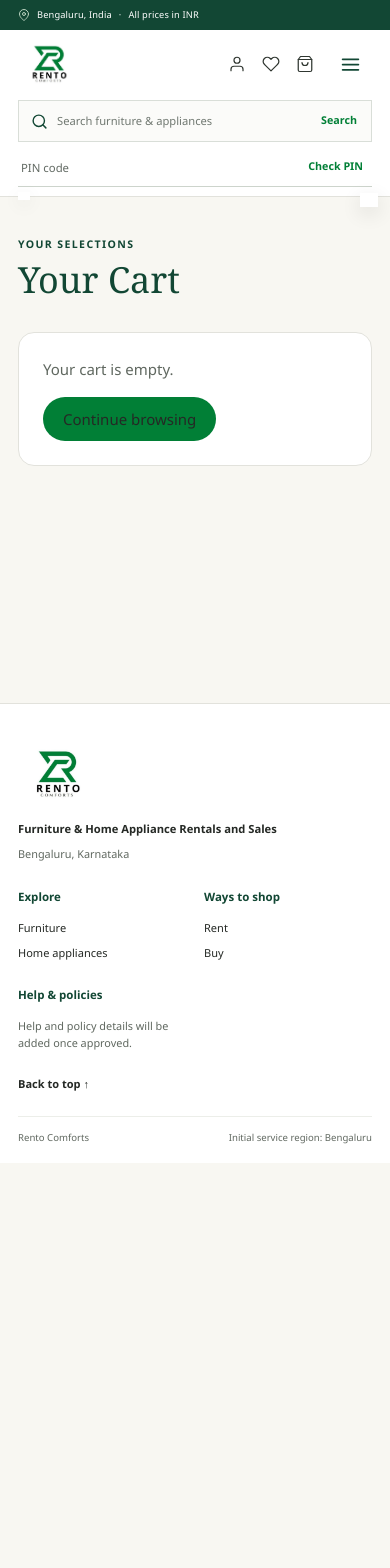
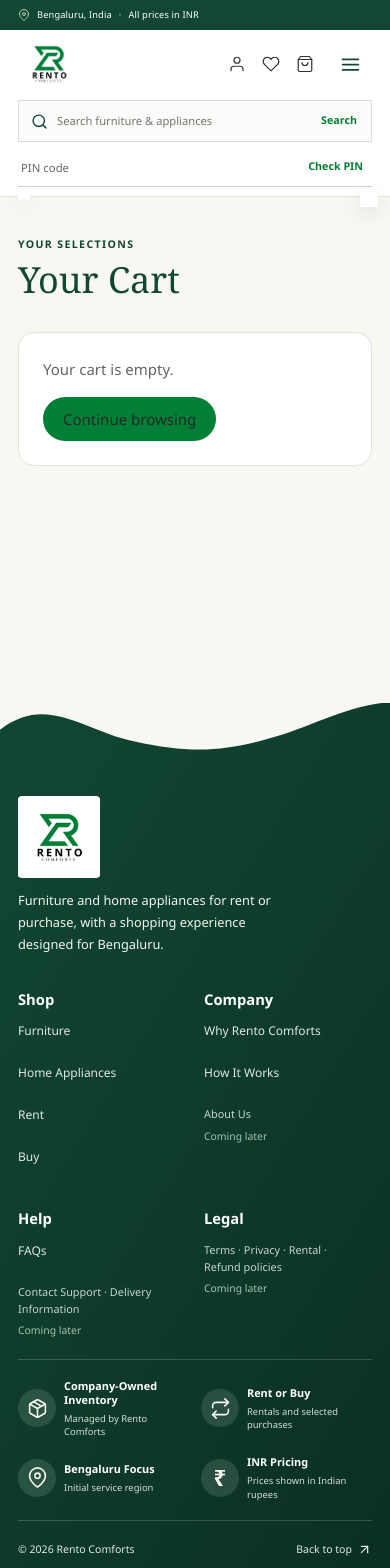
Before and after one commit to Yashwanth1228/Rento-Comforts, a Next.js app: page /cart in a window 390 px wide. Shown: the top 1568 px of the page. Before the commit the page ends 1163 px from the top, so only its background shows below. Built offline with nearby package versions, Linux system fonts and the light colour scheme.

Commit message:
footer changes

```diff
--- a/app/globals.css
+++ b/app/globals.css
@@ -435,20 +435,39 @@
 .why-choose__image { object-fit: cover; object-position: 58% center; }
 .why-choose__visual figcaption { color: var(--muted-foreground); font-size: .64rem; line-height: 1.4; }
 
-/* Footer */
-.site-footer { padding-block: 39px 18px; background: #fff; border-top: 1px solid var(--border); }
-.site-footer__inner { display: grid; grid-template-columns: minmax(230px, 1.5fr) repeat(3, minmax(130px, .7fr)) auto; gap: 30px; align-items: start; }
-.site-footer__brand > a { width: 79px; height: 79px; display: block; background: #fff; }
+/* Premium dark-green footer */
+.site-footer { position: relative; isolation: isolate; overflow: hidden; padding: 112px 0 0; background: linear-gradient(122deg, #124734 0%, #0d3829 64%, #092f23 100%); color: #f8f7f2; }
+.site-footer__wave { position: absolute; z-index: -1; top: -1px; left: 0; width: 100%; height: 108px; fill: var(--warm-ivory); }
+.site-footer__content { position: relative; z-index: 1; }
+.site-footer__main { position: relative; display: grid; grid-template-columns: minmax(190px, .82fr) minmax(0, 2.6fr) minmax(240px, 1.18fr); gap: clamp(20px, 2.4vw, 36px); min-height: 310px; padding-bottom: 30px; }
+.site-footer__brand { max-width: 260px; }
+.site-footer__logo-tile { display: grid; width: 106px; height: 106px; place-items: center; overflow: hidden; border-radius: 4px; background: #fff; }
 .site-footer__logo { display: block; width: 100%; height: 100%; object-fit: contain; }
-.site-footer__brand p { margin: 7px 0 2px; font-size: .7rem; font-weight: 650; }
-.site-footer__brand > span, .site-footer__group p { color: var(--muted-foreground); font-size: .68rem; }
-.site-footer__group { display: grid; justify-items: start; gap: 8px; }
-.site-footer__group h2 { margin: 0 0 4px; color: var(--deep-forest); font-size: .72rem; font-weight: 760; }
-.site-footer__group a { font-size: .69rem; font-weight: 520; }
-.site-footer__group p { max-width: 165px; margin: 0; line-height: 1.6; }
-.site-footer__back { justify-self: end; text-decoration: none; font-size: .69rem; font-weight: 650; }
-.site-footer__back:hover { color: var(--brand-green); }
-.site-footer__base { display: flex; justify-content: space-between; gap: 20px; margin-top: 29px; padding-top: 13px; border-top: 1px solid #eceee9; color: var(--muted-foreground); font-size: .64rem; }
+.site-footer__brand p { max-width: 33ch; margin: 17px 0 0; color: #f3f5ef; font-size: .86rem; line-height: 1.7; }
+.site-footer__navigation { display: grid; grid-template-columns: repeat(4, minmax(0, 1fr)); gap: clamp(13px, 1.7vw, 25px); padding-top: 10px; }
+.site-footer__group { position: relative; z-index: 2; display: flex; min-width: 0; flex-direction: column; align-items: flex-start; gap: 11px; }
+.site-footer__group h2 { margin: 0 0 5px; color: #fff; font-size: 1rem; font-weight: 750; }
+.site-footer__group a { min-height: 28px; color: #e0e9e1; font-size: .77rem; font-weight: 500; line-height: 1.5; text-decoration: none; transition: color 150ms ease; }
+.site-footer__group a:hover { color: #a6d5b3; }
+.site-footer__pending { max-width: 22ch; margin: 0; color: #c6d5ca; font-size: .72rem; line-height: 1.55; }
+.site-footer__pending span { display: block; margin-top: 5px; color: #a8c3af; font-size: .65rem; }
+.site-footer__decoration { position: relative; min-width: 0; min-height: 300px; align-self: stretch; margin-right: calc(-1 * max(36px, (100vw - 1320px) / 2)); overflow: visible; }
+.site-footer__decoration::after { position: absolute; z-index: 1; inset: 0; background: linear-gradient(90deg, #124734 0%, rgb(18 71 52 / 52%) 17%, transparent 44%), linear-gradient(180deg, rgb(18 71 52 / 74%) 0%, transparent 14%, transparent 70%, #0a3024 100%); content: ""; pointer-events: none; }
+.site-footer__decoration-image { object-fit: cover; object-position: 69% center; }
+.site-footer__decoration > span { position: absolute; z-index: 2; right: 5px; bottom: 4px; color: rgb(248 247 242 / 68%); font-size: .58rem; }
+.site-footer__highlights { display: grid; width: min(78%, 980px); grid-template-columns: repeat(4, minmax(0, 1fr)); gap: 15px; padding: 23px 0; border-top: 1px solid rgb(231 241 233 / 20%); border-bottom: 1px solid rgb(231 241 233 / 20%); }
+.site-footer__highlight { display: flex; min-width: 0; align-items: center; gap: 12px; }
+.site-footer__highlight-icon { display: grid; width: 46px; height: 46px; flex: 0 0 auto; place-items: center; border-radius: 50%; background: rgb(233 241 233 / 13%); color: #f8f7f2; }
+.site-footer__highlight-icon svg { width: 21px; height: 21px; stroke-width: 1.8; }
+.site-footer__rupee { font-size: 1.4rem; font-weight: 650; }
+.site-footer__highlight-copy { display: grid; gap: 5px; min-width: 0; }
+.site-footer__highlight-copy strong { color: #fff; font-size: .72rem; line-height: 1.3; }
+.site-footer__highlight-copy > span { color: #d1ded3; font-size: .63rem; line-height: 1.4; }
+.site-footer__base { display: flex; min-height: 60px; align-items: center; justify-content: space-between; gap: 20px; color: #e1e9e2; font-size: .72rem; }
+.site-footer__base a { display: inline-flex; align-items: center; gap: 5px; min-height: 40px; color: inherit; text-decoration: none; }
+.site-footer__base a:hover { color: #a6d5b3; }
+.site-footer__base svg { width: 15px; height: 15px; }
+.site-footer a:focus-visible { outline-color: #b5d9bd; }
 
 @layer base { * { @apply border-border; } html { @apply font-sans; } }
 @media (max-width: 1120px) {
@@ -461,8 +480,21 @@
   .hero-carousel__viewport { height: clamp(440px, 42vw, 520px); }
   .hero-slide__content { width: 58%; }
   .hero-slide h1 { font-size: clamp(3.15rem, 5.8vw, 4.25rem); }
-  .site-footer__inner { grid-template-columns: minmax(200px, 1.3fr) repeat(3, minmax(110px, .7fr)); }
-  .site-footer__back { grid-column: 2 / -1; justify-self: end; }
+  .site-footer__main { grid-template-columns: minmax(170px, .78fr) minmax(0, 2.4fr) minmax(190px, 1fr); gap: 18px; }
+  .site-footer__navigation { gap: 11px; }
+  .site-footer__group a { font-size: .7rem; }
+  .site-footer__highlights { width: 82%; gap: 9px; }
+  .site-footer__highlight { gap: 8px; }
+  .site-footer__highlight-icon { width: 40px; height: 40px; }
+  .site-footer__decoration { margin-right: -26px; }
+}
+@media (max-width: 900px) {
+  .site-footer { padding-top: 100px; }
+  .site-footer__wave { height: 92px; }
+  .site-footer__main { grid-template-columns: minmax(0, 1.15fr) minmax(220px, .85fr); gap: 20px; min-height: 0; }
+  .site-footer__navigation { grid-column: 1 / -1; grid-row: 2; grid-template-columns: repeat(4, minmax(0, 1fr)); padding-top: 12px; }
+  .site-footer__decoration { min-height: 220px; margin-right: -22px; }
+  .site-footer__highlights { width: 100%; }
 }
 @media (max-width: 1000px) {
   .page-container { width: min(100% - 44px, 760px); }
@@ -626,12 +658,23 @@
   .why-choose__benefit p { font-size: .71rem; }
   .why-choose__image-frame { aspect-ratio: 4 / 3; }
   .why-choose__visual figcaption { font-size: .6rem; }
-  .site-footer { padding-top: 30px; }
-  .site-footer__inner { grid-template-columns: repeat(2, minmax(0, 1fr)); gap: 24px 18px; }
-  .site-footer__brand { grid-column: 1 / -1; }
-  .site-footer__policies { grid-column: 1 / -1; }
-  .site-footer__back { grid-column: 1 / -1; justify-self: start; }
-  .site-footer__base { margin-top: 23px; font-size: .6rem; }
+  .site-footer { padding-top: 93px; }
+  .site-footer__wave { height: 82px; }
+  .site-footer__main { display: grid; grid-template-columns: 1fr; gap: 18px; min-height: 0; padding-bottom: 20px; }
+  .site-footer__brand { max-width: 100%; }
+  .site-footer__logo-tile { width: 82px; height: 82px; }
+  .site-footer__brand p { max-width: 36ch; margin-top: 12px; font-size: .8rem; }
+  .site-footer__decoration { display: none; }
+  .site-footer__navigation { grid-template-columns: repeat(2, minmax(0, 1fr)); gap: 25px 18px; padding-top: 14px; }
+  .site-footer__group { gap: 8px; }
+  .site-footer__group h2 { margin-bottom: 3px; font-size: .92rem; }
+  .site-footer__group a { min-height: 34px; font-size: .75rem; }
+  .site-footer__pending { font-size: .68rem; }
+  .site-footer__highlights { width: 100%; grid-template-columns: repeat(2, minmax(0, 1fr)); gap: 17px 12px; padding-block: 19px; }
+  .site-footer__highlight-icon { width: 38px; height: 38px; }
+  .site-footer__highlight-copy strong { font-size: .68rem; }
+  .site-footer__highlight-copy > span { font-size: .59rem; }
+  .site-footer__base { min-height: 58px; font-size: .66rem; }
 }
 @media (max-width: 370px) {
   .page-container { width: min(100% - 30px, 340px); }
@@ -650,7 +693,7 @@
   .category-cutout__name { font-size: .7rem; }
   .renting-journey__steps { grid-template-columns: 1fr; }
   .renting-journey__step { min-height: 0; }
-  .site-footer__base { flex-direction: column; gap: 3px; }
+  .site-footer__highlights { grid-template-columns: 1fr; }
 }
 @media (prefers-reduced-motion: reduce) {
   html { scroll-behavior: auto; }
@@ -667,11 +710,15 @@
 .faq-section__search input { width: 100%; min-width: 0; border: 0; outline: 0; background: transparent; color: var(--charcoal); }
 .faq-section__search input::placeholder { color: #7d8582; }
 .faq-section__search:focus-within { border-color: var(--ring); box-shadow: 0 0 0 3px rgb(79 149 110 / 13%); }
-.faq-section__visual { position: relative; display: flex; align-items: flex-end; min-height: 285px; margin: 19px -18px -4px -58px; isolation: isolate; }
-.faq-section__visual-orb { position: absolute; z-index: -1; top: 12px; left: -70px; width: min(88%, 470px); aspect-ratio: 1; border-radius: 50%; background: var(--soft-sage); }
-.faq-section__lifestyle-image { position: relative; z-index: 1; display: block; width: 100%; height: 350px; object-fit: contain; object-position: center bottom; }
+.faq-section__visual { position: relative; display: flex; height: 370px; align-items: flex-end; margin: 19px -18px 0 -58px; overflow: hidden; isolation: isolate; }
+.faq-section__visual-orb { position: absolute; z-index: -1; inset: 0; pointer-events: none; }
+.faq-section__visual-orb::before, .faq-section__visual-orb::after { position: absolute; display: block; content: ""; }
+.faq-section__visual-orb::before { bottom: -55px; left: -94px; width: min(94%, 520px); height: 390px; border-radius: 48% 52% 0 0 / 58% 62% 0 0; background: var(--soft-sage); }
+.faq-section__visual-orb::after { right: -92px; bottom: -115px; width: min(92%, 500px); height: 325px; border-radius: 54% 46% 0 0 / 63% 58% 0 0; background: var(--soft-sage); }
+.faq-section__lifestyle-image { position: relative; z-index: 1; display: block; width: 100%; height: 370px; object-fit: contain; object-position: center bottom; }
 .faq-section__chat { position: absolute; z-index: 2; display: flex; align-items: center; justify-content: center; box-shadow: 0 10px 24px rgb(18 71 52 / 12%); }
 .faq-section__chat--question { top: 18px; right: 18%; width: 72px; height: 66px; border-radius: 18px 18px 18px 5px; background: var(--brand-green); color: #fff; font-size: 2.7rem; font-weight: 650; line-height: 1; }
+.faq-section__chat--question::after { position: absolute; top: -9px; right: -57px; width: 48px; height: 43px; background: linear-gradient(103deg, transparent 0 26%, var(--deep-forest) 27% 32%, transparent 33%), linear-gradient(130deg, transparent 0 47%, var(--deep-forest) 48% 53%, transparent 54%), linear-gradient(157deg, transparent 0 68%, var(--deep-forest) 69% 74%, transparent 75%); content: ""; }
 .faq-section__chat--dots { top: 96px; right: 4%; width: 75px; height: 54px; gap: 6px; border-radius: 16px 16px 5px 16px; background: #d5e5d4; }
 .faq-section__chat--dots i { width: 8px; height: 8px; border-radius: 50%; background: var(--deep-forest); }
 .faq-section__list-wrap { min-width: 0; padding-top: 24px; }
@@ -701,8 +748,10 @@
 @media (max-width: 900px) {
   .faq-section__main { grid-template-columns: minmax(0, .9fr) minmax(0, 1.1fr); gap: 25px; }
   .faq-section__intro h2 { font-size: clamp(2.8rem, 6vw, 3.8rem); }
-  .faq-section__visual { min-height: 230px; margin-left: -30px; }
-  .faq-section__lifestyle-image { height: 270px; }
+  .faq-section__visual { height: 320px; margin-left: -30px; }
+  .faq-section__visual-orb::before { bottom: -48px; left: -68px; width: min(94%, 390px); height: 300px; }
+  .faq-section__visual-orb::after { right: -70px; bottom: -86px; width: min(90%, 360px); height: 260px; }
+  .faq-section__lifestyle-image { height: 320px; }
   .faq-item__trigger { grid-template-columns: 42px minmax(0, 1fr) 20px; gap: 12px; padding-inline: 14px; }
   .faq-item__number { width: 42px; height: 42px; }
   .faq-item__answer-inner p { padding-left: 22px; }
@@ -716,9 +765,10 @@
   .faq-section__intro h2 { max-width: 410px; margin-top: 11px; font-size: clamp(2.75rem, 12vw, 3.4rem); }
   .faq-section__description { max-width: 440px; font-size: .96rem; }
   .faq-section__search { height: 54px; margin-top: 19px; }
-  .faq-section__visual { min-height: 195px; margin: 6px 0 8px; }
-  .faq-section__visual-orb { top: 8px; left: -62px; width: min(78%, 330px); }
-  .faq-section__lifestyle-image { height: 225px; }
+  .faq-section__visual { height: 240px; margin: 6px 0 8px; }
+  .faq-section__visual-orb::before { bottom: -30px; left: -52px; width: min(90%, 290px); height: 230px; }
+  .faq-section__visual-orb::after { right: -64px; bottom: -62px; width: min(86%, 275px); height: 205px; }
+  .faq-section__lifestyle-image { height: 240px; }
   .faq-section__chat--question { top: 5px; right: 18%; width: 54px; height: 51px; border-radius: 14px 14px 14px 4px; font-size: 2.1rem; }
   .faq-section__chat--dots { top: 67px; right: 4%; width: 57px; height: 41px; gap: 4px; }
   .faq-section__chat--dots i { width: 6px; height: 6px; }
--- a/components/rental-product-card.jsx
+++ b/components/rental-product-card.jsx
@@ -106,7 +106,7 @@
           )}
         </div>
 
-        <div className="rental-product-card__actions grid grid-cols-1 items-center gap-2 overflow-hidden px-1 transition-[max-height,opacity,transform,padding-top,padding-bottom,border-color] duration-200 motion-reduce:transition-none sm:grid-cols-2">
+        <div className="rental-product-card__actions grid grid-cols-1 items-center gap-2 overflow-hidden px-1 transition-[max-height,opacity,transform,padding-bottom,border-color] duration-200 motion-reduce:transition-none sm:grid-cols-2">
           <button
             type="button"
             onClick={() => setIsQuickViewOpen(true)}
--- a/components/site-footer.jsx
+++ b/components/site-footer.jsx
@@ -1,22 +1,108 @@
 import Image from "next/image";
-import Link from "next/link";
+import {
+  FiMapPin,
+  FiPackage,
+  FiRepeat,
+  FiArrowUpRight,
+} from "react-icons/fi";
 
-const linkGroups = [
-  { title: "Explore", links: [{ label: "Furniture", href: "#furniture" }, { label: "Home appliances", href: "#appliances" }] },
-  { title: "Ways to shop", links: [{ label: "Rent", href: "#rentals" }, { label: "Buy", href: "#buy" }] },
+const navigationGroups = [
+  {
+    title: "Shop",
+    links: [
+      { label: "Furniture", href: "#furniture" },
+      { label: "Home Appliances", href: "#appliances" },
+      { label: "Rent", href: "#rentals" },
+      { label: "Buy", href: "#buy" },
+    ],
+  },
+  {
+    title: "Company",
+    links: [
+      { label: "Why Rento Comforts", href: "#why-choose-heading" },
+      { label: "How It Works", href: "#renting-journey-heading" },
+    ],
+    pending: "About Us",
+  },
+  {
+    title: "Help",
+    links: [{ label: "FAQs", href: "#faq-heading" }],
+    pending: "Contact Support · Delivery Information",
+  },
+  {
+    title: "Legal",
+    links: [],
+    pending: "Terms · Privacy · Rental · Refund policies",
+  },
+];
+
+const highlights = [
+  { title: "Company-Owned Inventory", detail: "Managed by Rento Comforts", Icon: FiPackage },
+  { title: "Rent or Buy", detail: "Rentals and selected purchases", Icon: FiRepeat },
+  { title: "Bengaluru Focus", detail: "Initial service region", Icon: FiMapPin },
+  { title: "INR Pricing", detail: "Prices shown in Indian rupees", currency: true },
 ];
 
 export function SiteFooter() {
-  return <footer className="site-footer">
-    <div className="site-footer__inner page-container">
-      <div className="site-footer__brand">
-        <Link href="#top" aria-label="Rento Comforts home"><Image src="/brand/rento-comforts.jpeg" alt="Rento Comforts company logo" width={1080} height={1080} sizes="86px" unoptimized className="site-footer__logo" /></Link>
-        <p>Furniture &amp; Home Appliance Rentals and Sales</p><span>Bengaluru, Karnataka</span>
+  return (
+    <footer id="site-footer" className="site-footer" aria-label="Site footer">
+      <svg className="site-footer__wave" viewBox="0 0 1440 112" preserveAspectRatio="none" aria-hidden="true">
+        <path d="M0 0H1440V0c-174 6-285 34-457 51-158 16-281 20-485 3C309 40 174-12 0 38V0Z" />
+      </svg>
+      <div className="site-footer__content page-container">
+        <div className="site-footer__main">
+          <div className="site-footer__brand">
+            <a className="site-footer__logo-tile" href="#top" aria-label="Rento Comforts home">
+              <Image
+                src="/brand/rento-comforts.jpeg"
+                alt="Rento Comforts"
+                width={1080}
+                height={1080}
+                sizes="104px"
+                className="site-footer__logo"
+              />
+            </a>
+            <p>Furniture and home appliances for rent or purchase, with a shopping experience designed for Bengaluru.</p>
+          </div>
+
+          <div className="site-footer__navigation">
+            {navigationGroups.map(({ title, links, pending }) => (
+              <nav className="site-footer__group" aria-label={`${title} footer links`} key={title}>
+                <h2>{title}</h2>
+                {links.map(({ label, href }) => <a href={href} key={label}>{label}</a>)}
+                {pending && <p className="site-footer__pending">{pending} <span>Coming later</span></p>}
+              </nav>
+            ))}
+          </div>
+
+          <div className="site-footer__decoration" aria-hidden="true">
+            <Image
+              src="/images/footer-lounge-composition.webp"
+              alt=""
+              fill
+              sizes="(max-width: 900px) 36vw, 34vw"
+              className="site-footer__decoration-image"
+            />
+            <span>Illustrative interior</span>
+          </div>
+        </div>
+
+        <div className="site-footer__highlights" aria-label="About Rento Comforts">
+          {highlights.map(({ title, detail, Icon, currency }) => (
+            <div className="site-footer__highlight" key={title}>
+              <span className="site-footer__highlight-icon" aria-hidden="true">
+                {currency ? <span className="site-footer__rupee">₹</span> : <Icon />}
+              </span>
+              <span className="site-footer__highlight-copy"><strong>{title}</strong><span>{detail}</span></span>
+            </div>
+          ))}
+        </div>
+
+        <div className="site-footer__base">
+          <span>© {new Date().getFullYear()} Rento Comforts</span>
+          <a href="#top">Back to top <FiArrowUpRight aria-hidden="true" /></a>
+        </div>
       </div>
-      {linkGroups.map((group) => <nav className="site-footer__group" aria-label={group.title} key={group.title}><h2>{group.title}</h2>{group.links.map((item) => <Link key={item.href} href={item.href}>{item.label}</Link>)}</nav>)}
-      <div className="site-footer__group site-footer__policies"><h2>Help &amp; policies</h2><p>Help and policy details will be added once approved.</p></div>
-      <a className="site-footer__back" href="#top">Back to top ↑</a>
-    </div>
-    <div className="site-footer__base page-container"><span>Rento Comforts</span><span>Initial service region: Bengaluru</span></div>
-  </footer>;
+    </footer>
+  );
 }
```
Also changed, not shown: public/images/faq-lounge-cutout-v2.webp (deleted), public/images/footer-lounge-composition.webp (added), 3 other files (tests, documents, lock files or other folders).
